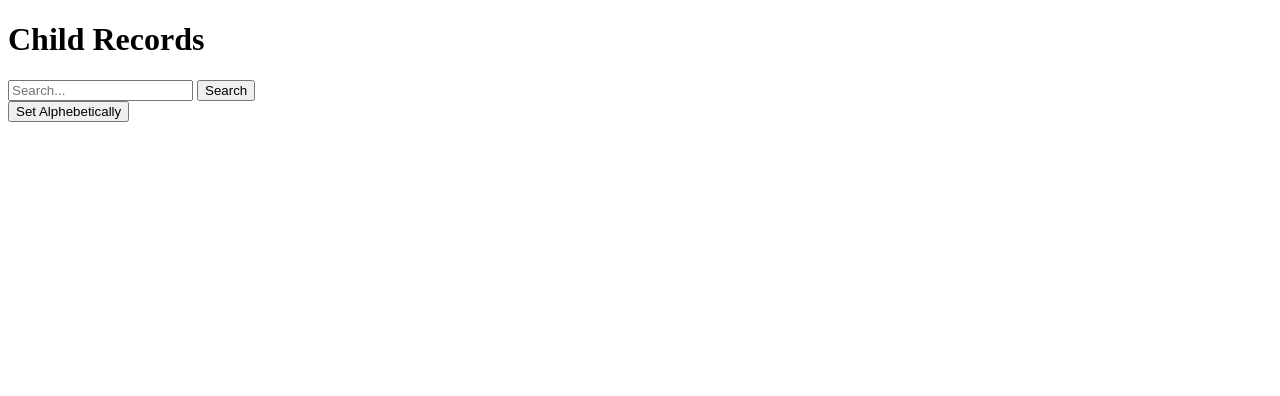
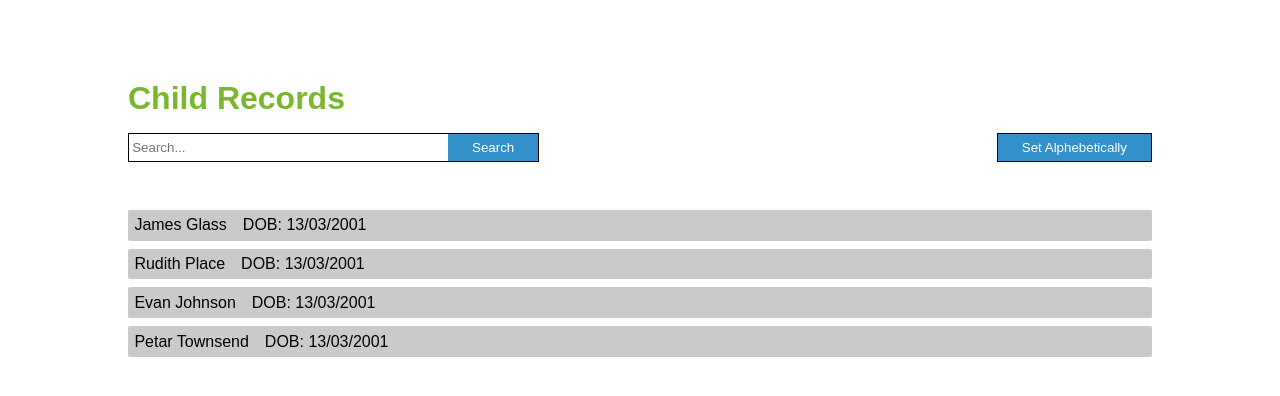
Before and after one commit to rubenabruce/speechLink, a plain HTML site: page index.html in a window 1280 px wide. Drawn offline with Linux system fonts and the light colour scheme.

Commit message:
Added childRecords.json. Implemented JSON retrieving functionality and neccessary styling

```diff
--- /dev/null
+++ b/childRecords.json
@@ -0,0 +1,24 @@
+{
+	"children": [
+		{
+			"forname": "James",
+			"surname": "Glass",
+			"date_of_birth": "13/03/2001"
+		},
+		{
+			"forname": "Rudith",
+			"surname": "Place",
+			"date_of_birth": "13/03/2001"
+		},
+		{
+			"forname": "Evan",
+			"surname": "Johnson",
+			"date_of_birth": "13/03/2001"
+		},
+		{
+			"forname": "Petar",
+			"surname": "Townsend",
+			"date_of_birth": "13/03/2001"
+		}
+	]
+}
--- a/index.html
+++ b/index.html
@@ -4,6 +4,7 @@
 		<meta charset="UTF-8" />
 		<meta http-equiv="X-UA-Compatible" content="IE=edge" />
 		<meta name="viewport" content="width=device-width, initial-scale=1.0" />
+		<link rel="stylesheet" href="./styles.css" />
 		<title>SpeechLink Wireframe</title>
 	</head>
 	<body>
--- a/script.js
+++ b/script.js
@@ -0,0 +1,27 @@
+"use strict";
+
+// Selecting the surrounding records div for malnipulation
+const recordList = document.querySelector(".record-list");
+
+// Retreiving records from JSON object
+// Done in a way where it would be a reusable function for the future for retieving other JSON objects
+const getJSON = async (recordsPath) => {
+	let promise = await fetch(recordsPath);
+	let recordsJson = await promise.json();
+	return recordsJson;
+};
+
+// Function to update the DOM with fetched records
+const initChildRecords = async () => {
+	const fetchedRecords = await getJSON("./childRecords.json");
+	let childRecords = fetchedRecords.children;
+
+	for (let i = 0; i < childRecords.length; i++) {
+		const record = document.createElement("div");
+		record.classList.add("record");
+		record.innerHTML += `<span class='record-name'>${childRecords[i].forname} ${childRecords[i].surname}</span><span>DOB: ${childRecords[i].date_of_birth}</span>`;
+		recordList.appendChild(record);
+	}
+};
+
+initChildRecords();
--- a/styles.css
+++ b/styles.css
@@ -61,3 +61,32 @@ button {
 .record-list {
 	margin-top: 3rem;
 }
+
+.record {
+	width: 100%;
+	background-color: rgb(202, 202, 202);
+	border-radius: 2px;
+	padding: 0.4rem;
+	margin-bottom: 0.5rem;
+}
+
+.record > span {
+	margin-right: 1rem;
+}
+
+@media screen and (max-width: 800px) {
+	button {
+		height: 2.2rem;
+	}
+
+	.input-fields {
+		flex-direction: column;
+		height: 5rem;
+	}
+
+	.search-input-button {
+		width: 100%;
+		margin-bottom: auto;
+		height: 2.2rem;
+	}
+}
```
